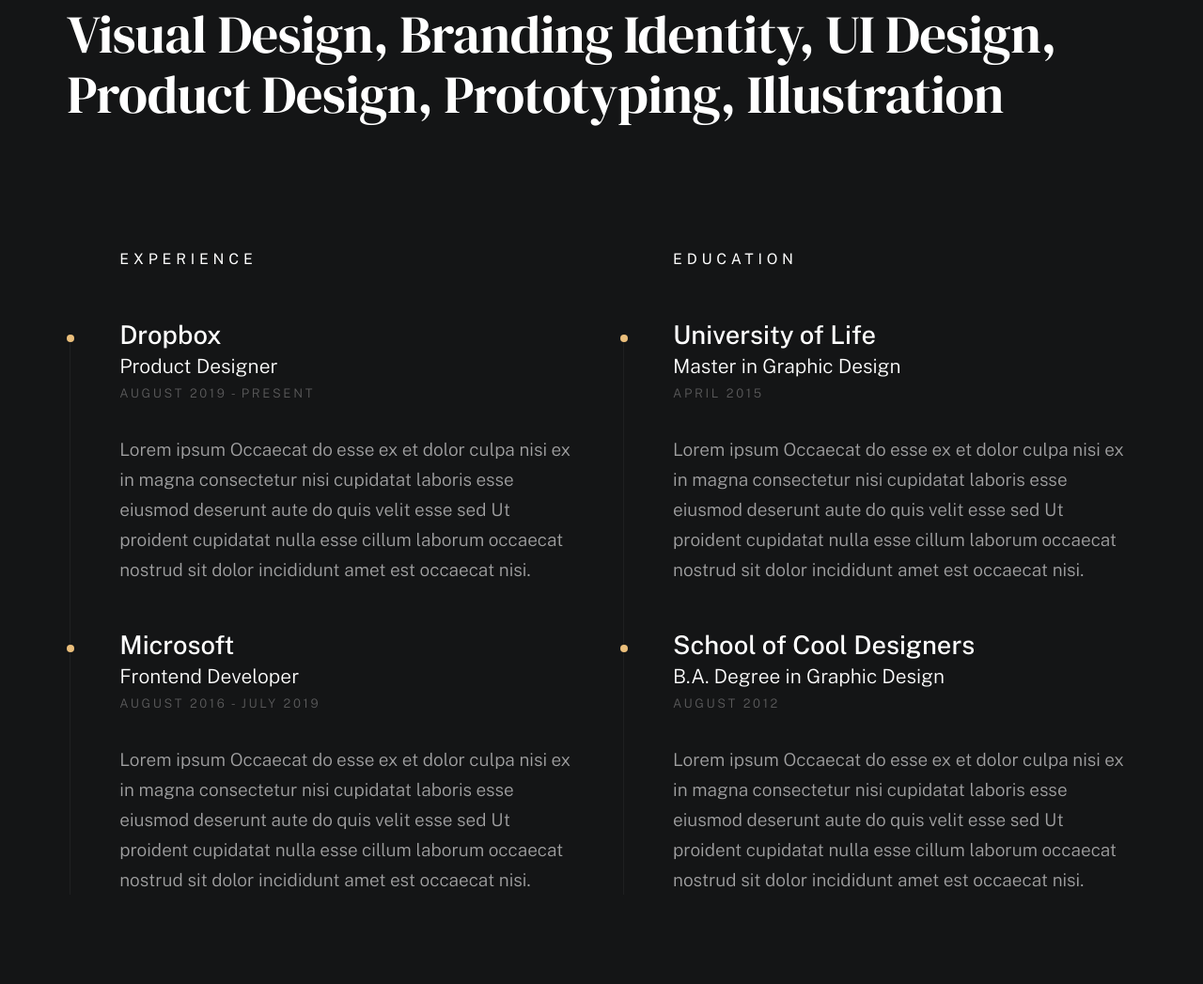
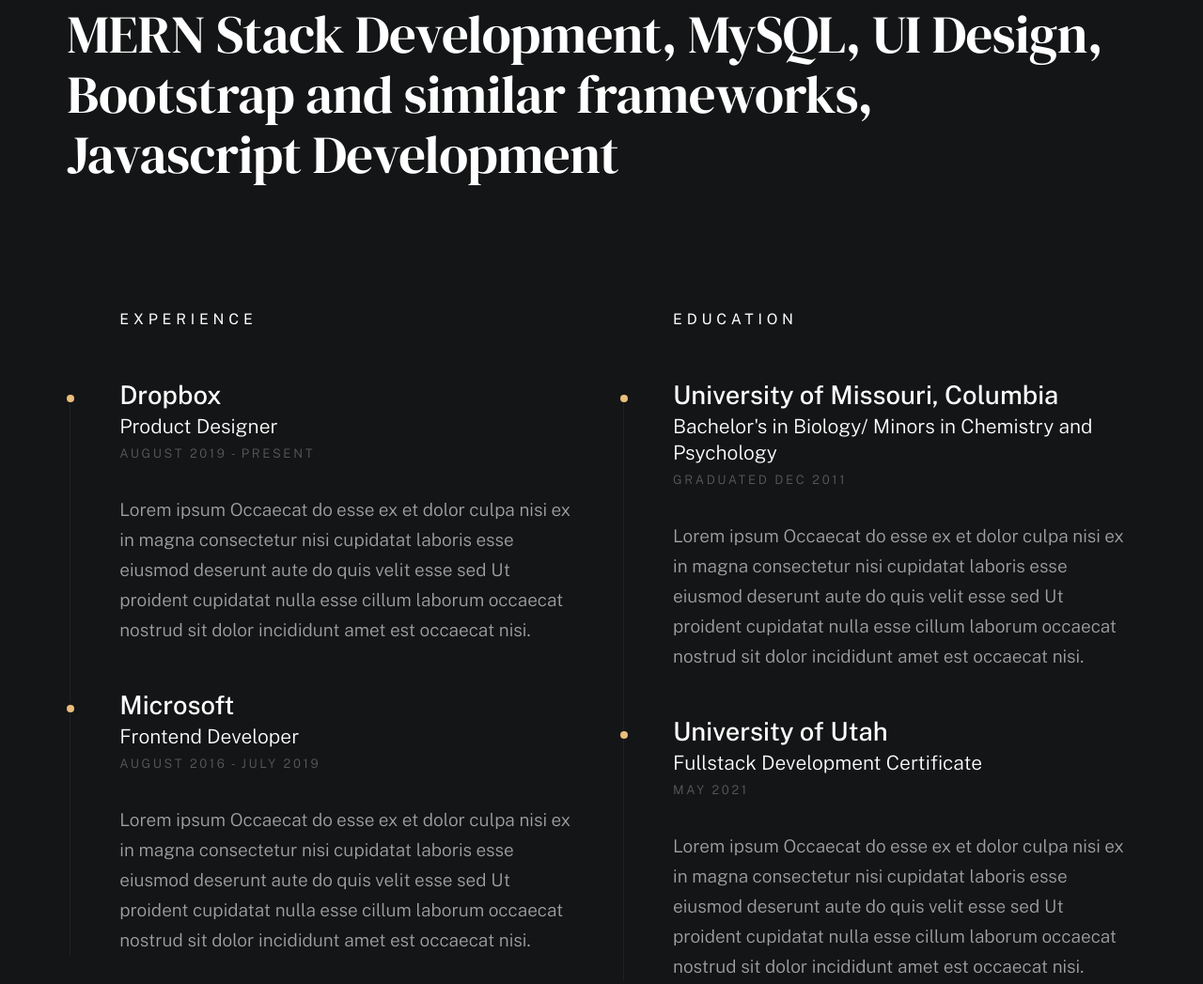
Before and after one commit to Jpeyton-hub/JWResume, a plain HTML site: page index.html in a window 1280 px wide. Shown: the part 2658-3705 px from the top of the page at 94% size. Drawn offline with nearby package versions, Linux system fonts and the light colour scheme; a web font is replaced by a local one.

Commit message:
added to education and expertise section

```diff
--- a/index.html
+++ b/index.html
@@ -149,12 +149,11 @@
                         <h2 class="text-pretitle" data-animate-el>Expertise</h2>
 
                         <ul class="skills-list h1" data-animate-el>
-                            <li>Visual Design</li>
-                            <li>Branding Identity</li>
+                            <li>MERN Stack Development</li>
+                            <li>MySQL</li>
                             <li>UI Design</li>
-                            <li>Product Design</li>
-                            <li>Prototyping</li>
-                            <li>Illustration</li>
+                            <li>Bootstrap and similar frameworks</li>
+                            <li>Javascript Development</li>
                         </ul>
 
                     </div>
@@ -210,9 +209,9 @@
                             <div class="timeline__block">
                                 <div class="timeline__bullet"></div>
                                 <div class="timeline__header">
-                                    <h4 class="timeline__title">University of Life</h3>
-                                    <h5 class="timeline__meta">Master in Graphic Design</h5>
-                                    <p class="timeline__timeframe">April 2015</p>
+                                    <h4 class="timeline__title">University of Missouri, Columbia</h3>
+                                    <h5 class="timeline__meta">Bachelor's in Biology/ Minors in Chemistry and Psychology</h5>
+                                    <p class="timeline__timeframe">Graduated Dec 2011</p>
                                 </div>
                                 <div class="timeline__desc">
                                     <p>Lorem ipsum Occaecat do esse ex et dolor culpa nisi ex in magna consectetur nisi cupidatat laboris esse eiusmod deserunt aute do quis velit esse sed Ut proident cupidatat nulla esse cillum laborum occaecat nostrud sit dolor incididunt amet est occaecat nisi.</p>
@@ -222,9 +221,9 @@
                             <div class="timeline__block">
                                 <div class="timeline__bullet"></div>
                                 <div class="timeline__header">
-                                    <h4 class="timeline__title">School of Cool Designers</h4>
-                                    <h5 class="timeline__meta">B.A. Degree in Graphic Design</h5>
-                                    <p class="timeline__timeframe">August 2012</p>
+                                    <h4 class="timeline__title">University of Utah</h4>
+                                    <h5 class="timeline__meta">Fullstack Development Certificate</h5>
+                                    <p class="timeline__timeframe">May 2021</p>
                                 </div>
                                 <div class="timeline__desc">
                                     <p>Lorem ipsum Occaecat do esse ex et dolor culpa nisi ex in magna consectetur nisi cupidatat laboris esse eiusmod deserunt aute do quis velit esse sed Ut proident cupidatat nulla esse cillum laborum occaecat nostrud sit dolor incididunt amet est occaecat nisi.</p>
```
